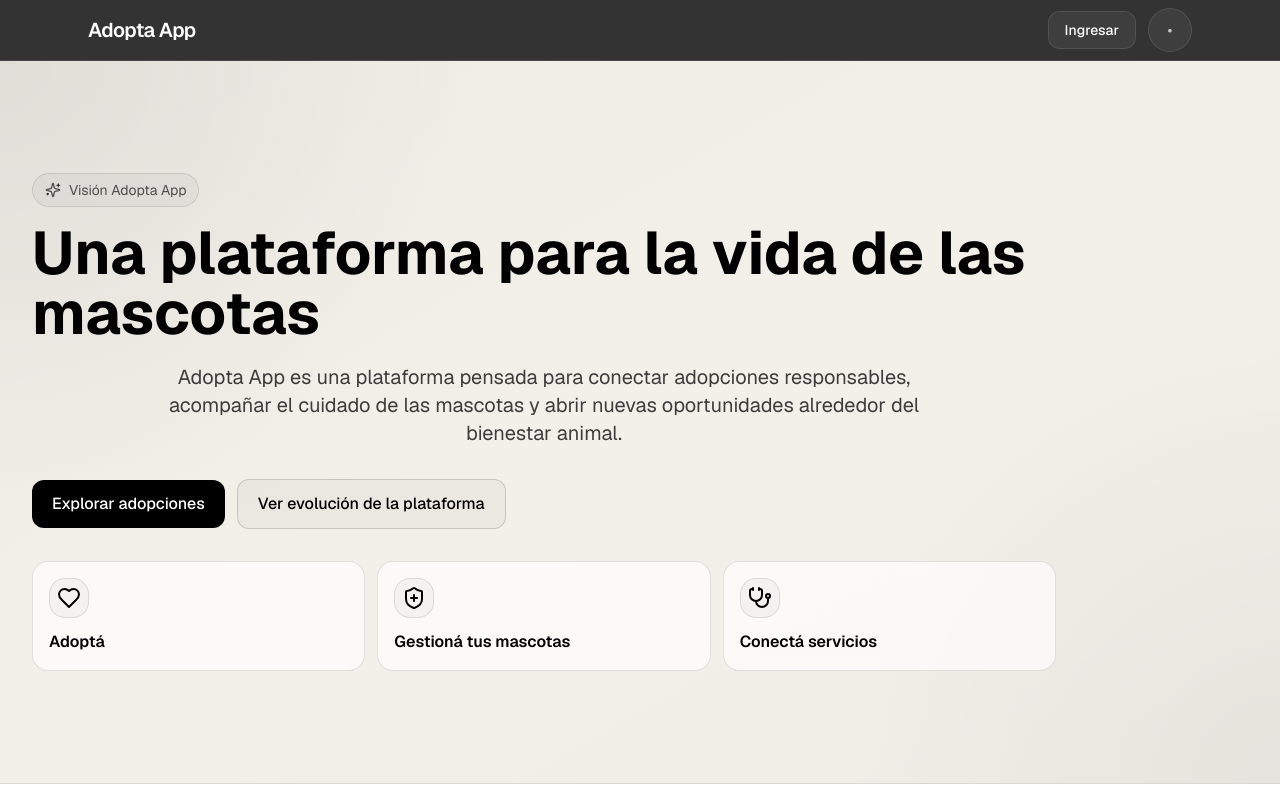
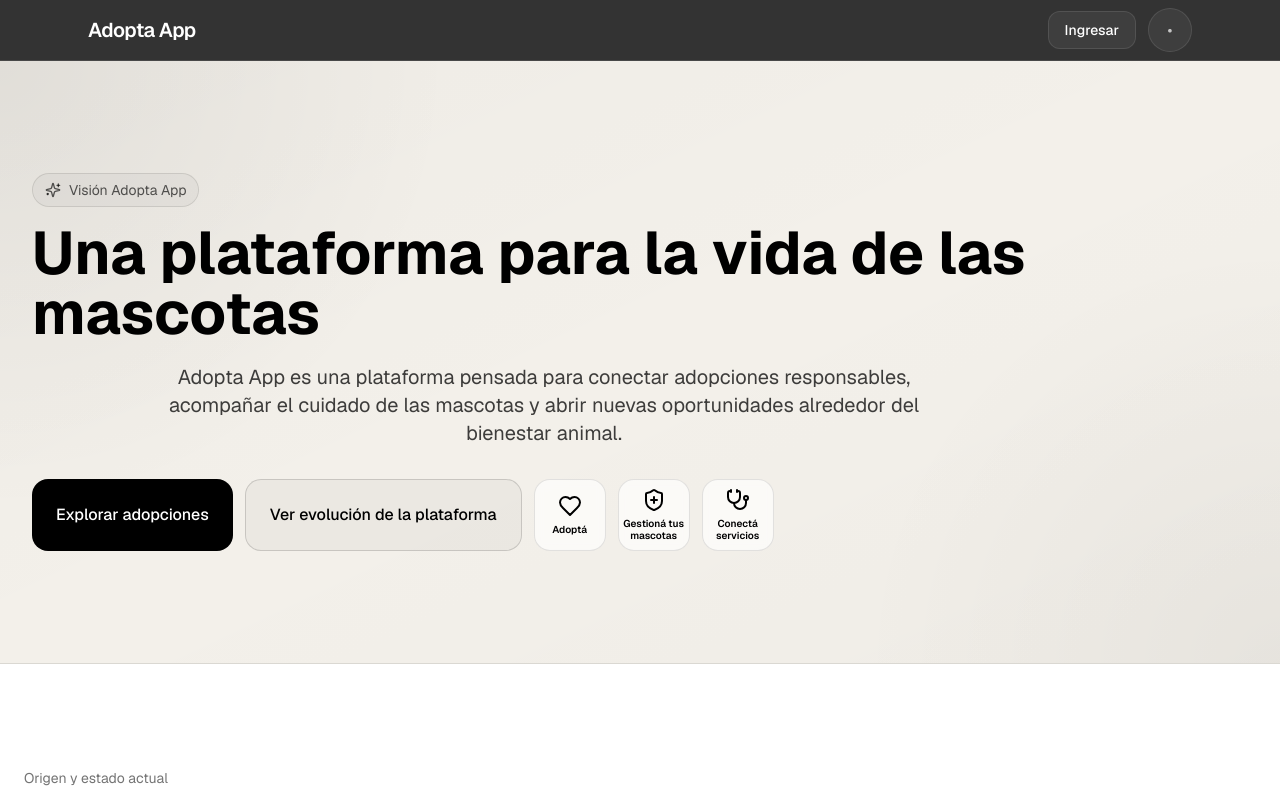
Before and after one commit to SantiagoPlus/adoptar_app, a Next.js app: page /vision in a window 1280 px wide. Shown: the top 799 px of the page. Built offline with nearby package versions, Linux system fonts and the light colour scheme; no server answers.

Commit message:
Update hero.tsx

```diff
--- a/components/vision/hero.tsx
+++ b/components/vision/hero.tsx
@@ -42,38 +42,34 @@ export function VisionHero() {
               oportunidades alrededor del bienestar animal.
             </p>
 
-            <div className="mt-8 flex flex-wrap items-center gap-3">
+            <div className="mt-8 flex flex-wrap items-stretch gap-3">
               <Link
                 href="/animales"
-                className="rounded-xl bg-black px-5 py-3 font-medium text-white transition hover:opacity-90"
+                className="inline-flex h-[72px] items-center rounded-2xl bg-black px-6 font-medium text-white transition hover:opacity-90"
               >
                 Explorar adopciones
               </Link>
 
               <Link
                 href="#evolucion"
-                className="rounded-xl border border-black/15 bg-black/[0.03] px-5 py-3 font-medium text-black transition hover:bg-black/[0.06]"
+                className="inline-flex h-[72px] items-center rounded-2xl border border-black/15 bg-black/[0.03] px-6 font-medium text-black transition hover:bg-black/[0.06]"
               >
                 Ver evolución de la plataforma
               </Link>
-            </div>
 
-            <div className="mt-8 grid gap-3 sm:grid-cols-3">
               {heroHighlights.map((item) => {
                 const Icon = item.icon;
 
                 return (
                   <div
                     key={item.title}
-                    className="rounded-2xl border border-black/10 bg-white/65 px-4 py-4 backdrop-blur-sm"
+                    className="flex h-[72px] w-[72px] shrink-0 flex-col items-center justify-center rounded-2xl border border-black/10 bg-white/65 text-center backdrop-blur-sm"
+                    title={item.title}
                   >
-                    <div className="mb-3 flex h-10 w-10 items-center justify-center rounded-2xl border border-black/10 bg-black/[0.03]">
-                      <Icon className="h-4.5 w-4.5 text-black" />
-                    </div>
-
-                    <p className="text-sm font-semibold text-black md:text-base">
+                    <Icon className="mb-1.5 h-4.5 w-4.5 text-black" />
+                    <span className="px-1 text-[10px] font-semibold leading-3 text-black">
                       {item.title}
-                    </p>
+                    </span>
                   </div>
                 );
               })}
```
